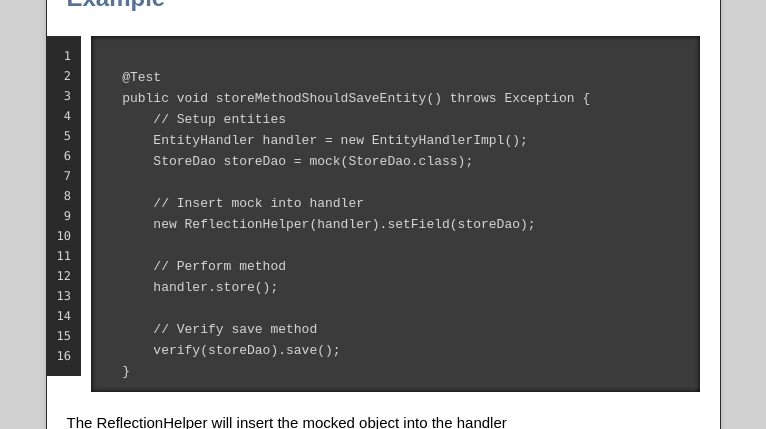
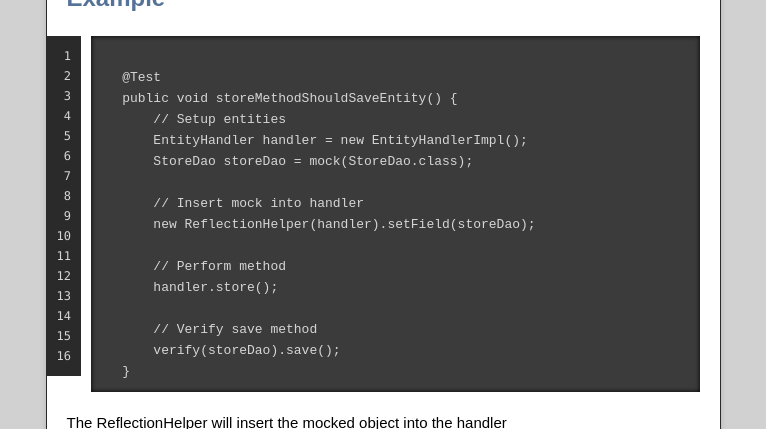
Before and after one commit to Ekryd/reflection-utils, a plain HTML site: page index.html in a window 1280 px wide. Shown: the part 448-877 px from the top of the page, without its empty margins (257-1023 px from the left). Drawn offline with nearby package versions, Linux system fonts and the light colour scheme.

Commit message:
Update index.html

```diff
--- a/index.html
+++ b/index.html
@@ -45,7 +45,7 @@
 
 <pre><code>
     @Test
-    public void storeMethodShouldSaveEntity() throws Exception {
+    public void storeMethodShouldSaveEntity() {
         // Setup entities
         EntityHandler handler = new EntityHandlerImpl();
         StoreDao storeDao = mock(StoreDao.class);
```
